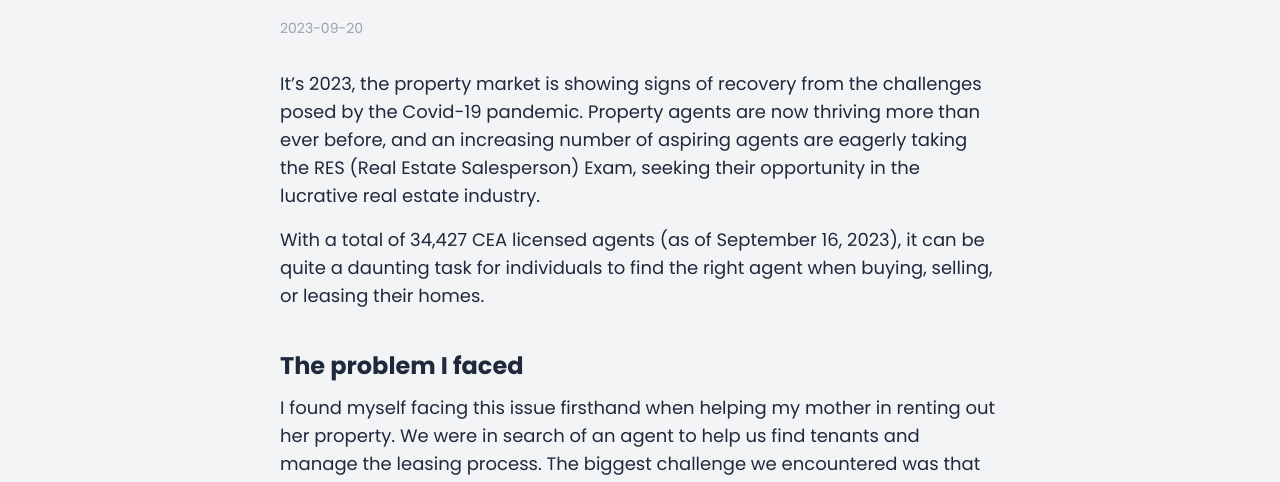
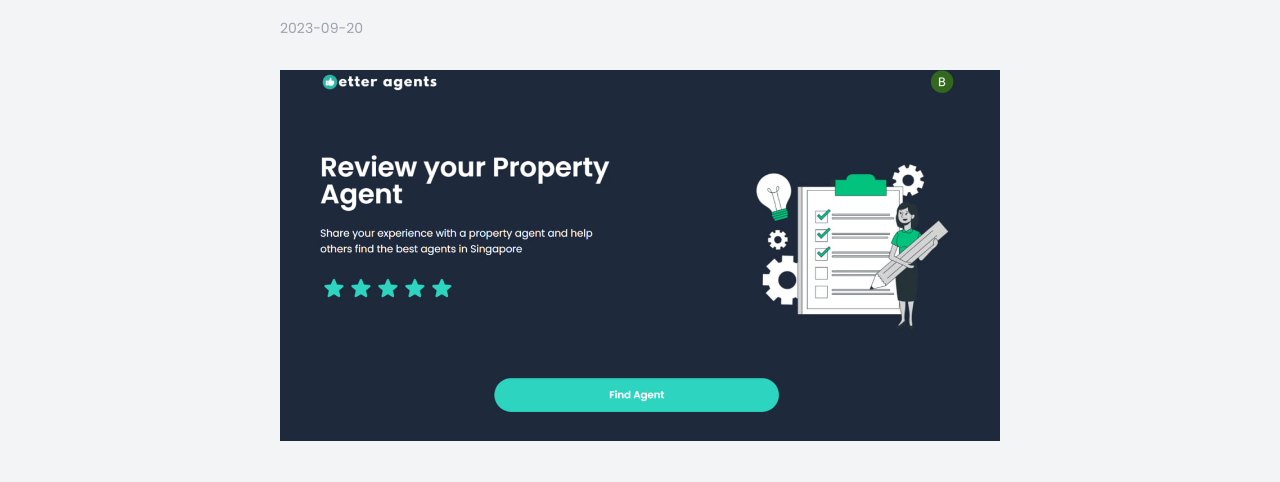
Before and after one commit to bobbykwong/agent_review, a Next.js app: page /blog/why-better-agents in a window 1280 px wide. Shown: the part 230-712 px from the top of the page. Built offline with nearby package versions, Linux system fonts and the light colour scheme; no server answers.

Commit message:
added image to blog post

```diff
--- a/src/features/blog/Blog.tsx
+++ b/src/features/blog/Blog.tsx
@@ -46,6 +46,11 @@ export function Blog({ blogData }: BlogProps) {
                   {children}
                 </a>
               ), // Style for links
+              img: ({src, children}) => (
+                <img src={src} className="mb-10">
+                  {children}
+                </img>
+              )
             }}
           >
             {content}
--- a/src/pages/salespersons/index.tsx
+++ b/src/pages/salespersons/index.tsx
@@ -7,11 +7,11 @@ export default function Home() {
   return (
     <>
       <Head>
-        <title>Better Agents</title>
+        <title>Real Estate Salespersons listing page</title>
         <meta content="width=device-width, initial-scale=1" name="viewport" />
         <meta
           name="description"
-          content="Find the perfect property agent in Singapore with our app. Use real transaction data and agent expertise to make an informed decision. Say goodbye to biased advertising and hello to reliable recommendations."
+          content="Find over 34,000 CEA registered property agents on our salespersons listing page."
         />
         <link rel="icon" href="/favicon_ver_1.png" />
       </Head>
--- a/src/posts/why-better-agents.md
+++ b/src/posts/why-better-agents.md
@@ -3,6 +3,8 @@ title: "Why Better Agents - A Property Agent Review site"
 description: "Why does Singapore need a property agent review site. How Better Agents was formed."
 date: "2023-09-20"
 ---
+
+![Agent hands over house keys](/blogImages/photo_2023-09-20_23-11-23.jpg)
 
 It’s 2023, the property market is showing signs of recovery from the challenges posed by the Covid-19 pandemic. Property agents are now thriving more than ever before, and an increasing number of aspiring agents are eagerly taking the RES (Real Estate Salesperson) Exam, seeking their opportunity in the lucrative real estate industry.
 
```
Also changed, not shown: public/blogImages/photo_2023-09-20_23-11-23.jpg (added).
